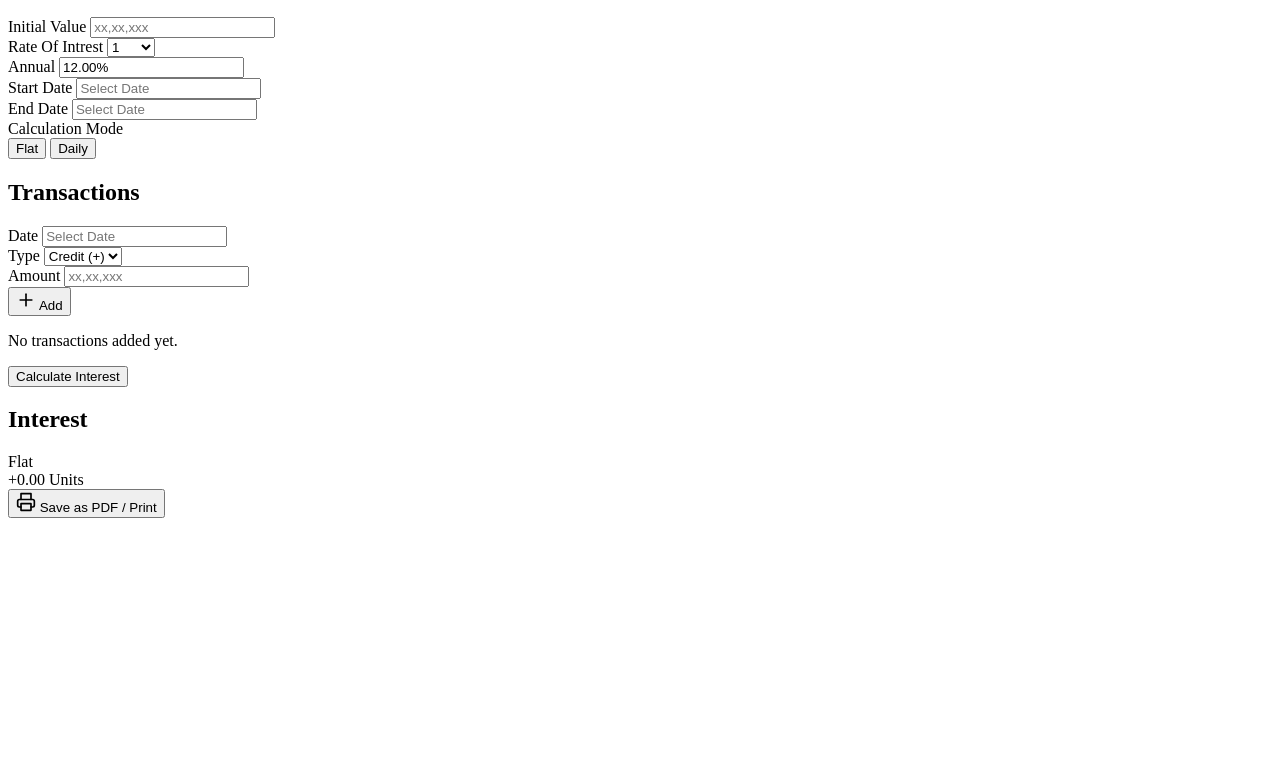
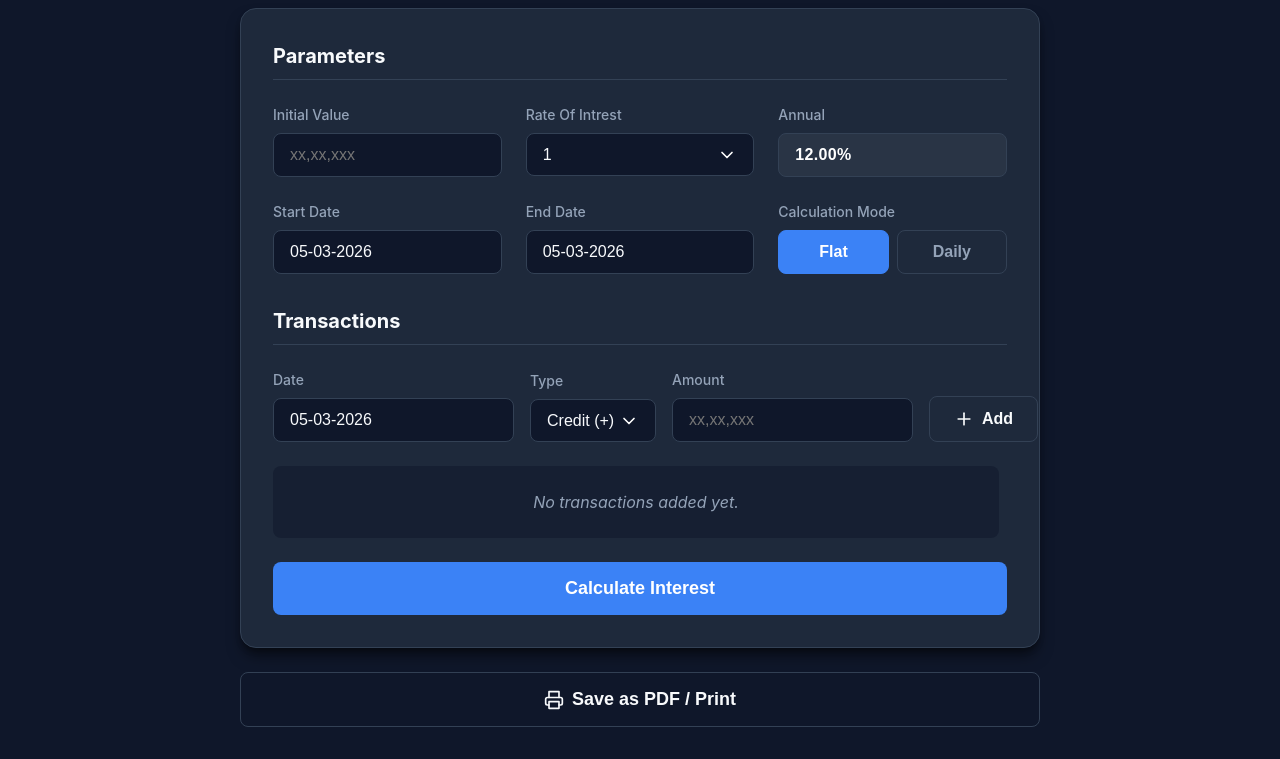
Before and after one commit to seven-angle/com-cal, a plain HTML site: page index.html in a window 1280 px wide. Shown: the part 148-907 px from the top of the page. Before the commit the page ends 800 px from the top, so only its background shows below. Drawn offline with Linux system fonts and the light colour scheme; the site is published under a folder, as on GitHub Pages, so addresses that start at the root find nothing.

Commit message:
browser dependency update

```diff
--- a/index.html
+++ b/index.html
@@ -3,11 +3,11 @@
 
 <head>
   <meta charset="UTF-8" />
-  <link rel="icon" type="image/svg+xml" href="/com-cal/vite.svg" />
+  <link rel="icon" type="image/svg+xml" href="./vite.svg" />
   <meta name="viewport" content="width=device-width, initial-scale=1.0" />
   <title>Interest Calculator</title>
-  <script type="module" crossorigin src="/com-cal/assets/index-Ck898Qts.js"></script>
-  <link rel="stylesheet" crossorigin href="/com-cal/assets/index--v9Fp67Z.css">
+  <script type="module" crossorigin src="./assets/index-Ck898Qts.js"></script>
+  <link rel="stylesheet" crossorigin href="./assets/index--v9Fp67Z.css">
 </head>
 
 <body>
```
